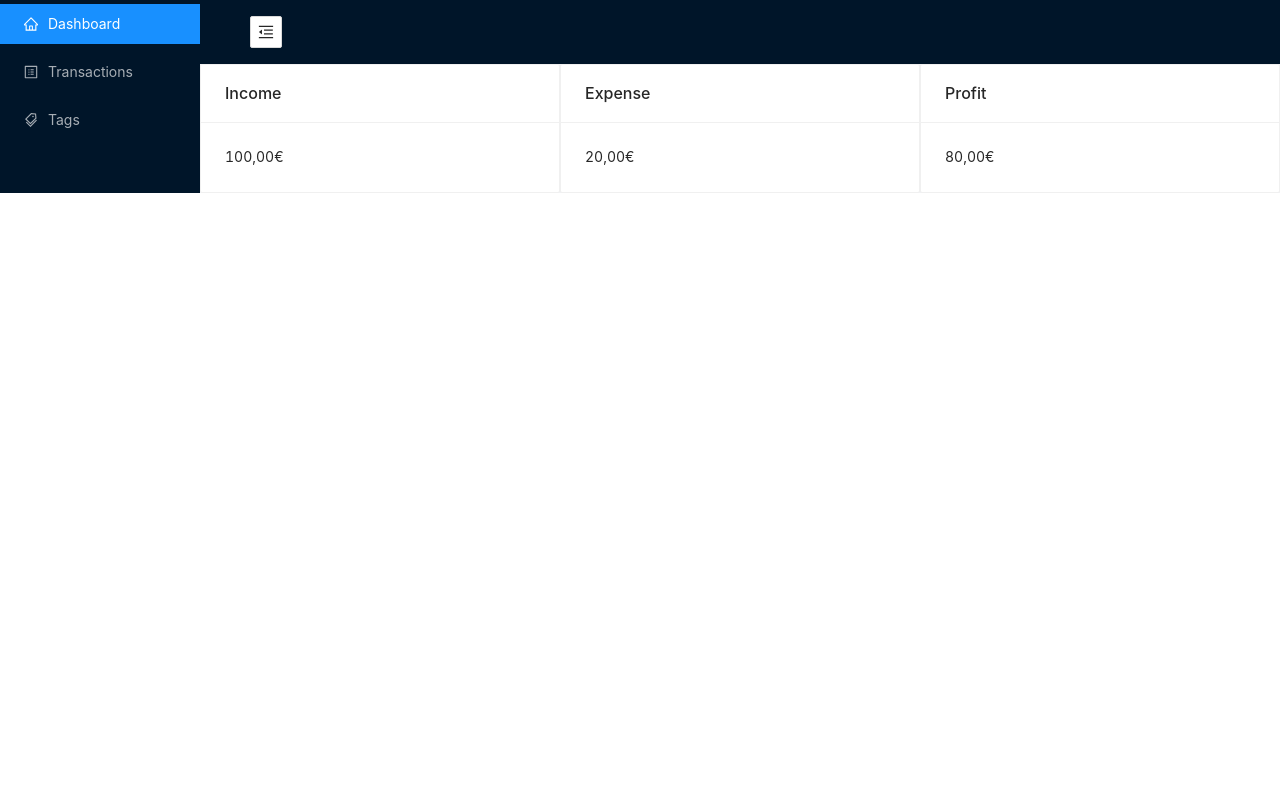
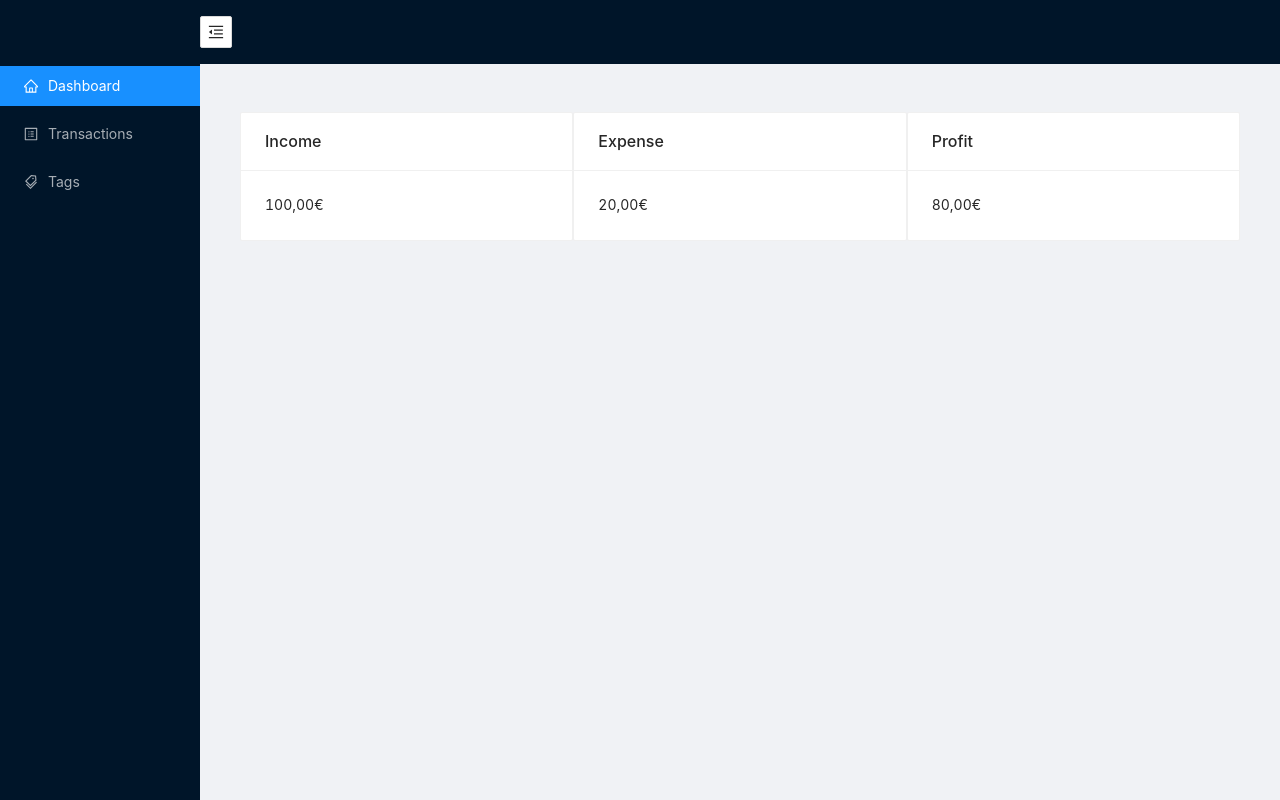
Before and after one commit to emanuellourenco/my-budget_frontend, a React (Create React App) app: page / in a window 1280 px wide. Built offline with nearby package versions, Linux system fonts and the light colour scheme.

Commit message:
add/change styles

```diff
--- a/src/resources/scss/components/dashboard.scss
+++ b/src/resources/scss/components/dashboard.scss
@@ -1,9 +1,17 @@
-.dashboard__header {
-  padding: 0;
+.dashboard__card {
+  color: white;
+
+  > .ant-card-head {
+    color: white;
+  }
+
+  &--income {
+    background-color: green;
+  }
+  &--expensive {
+    background-color: red;
+  }
+  &--profit {
+    background-color: blue;
+  }
 }
-
-.dashboard__content {
-  margin: 24px 16px;
-  padding: 24px;
-  min-height: calc(100vh - 112px);
-}
--- /dev/null
+++ b/src/resources/scss/components/layout.scss
@@ -0,0 +1,13 @@
+.main-layout__header {
+  padding: 0;
+}
+
+.main-layout__content {
+  margin: 24px 16px;
+  padding: 24px;
+  min-height: calc(100vh - 112px);
+}
+
+.sidebar__logo {
+    height: 62px;
+}
--- a/src/resources/scss/main.scss
+++ b/src/resources/scss/main.scss
@@ -1,3 +1,4 @@
 @import "./variables.scss";
 @import "./components/dashboard.scss";
+@import "./components//layout.scss";
 @import "./components/login.scss";
```
